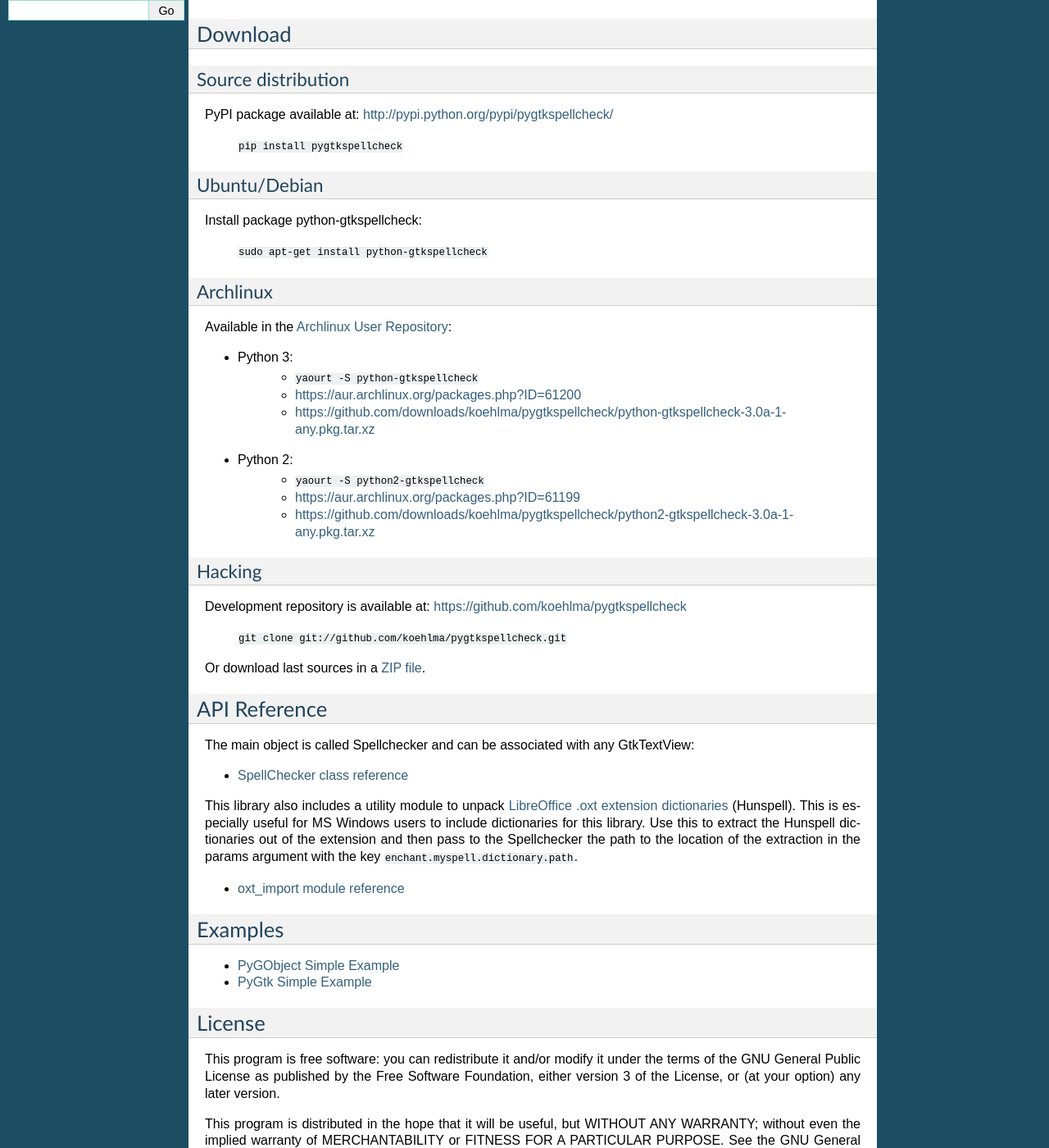
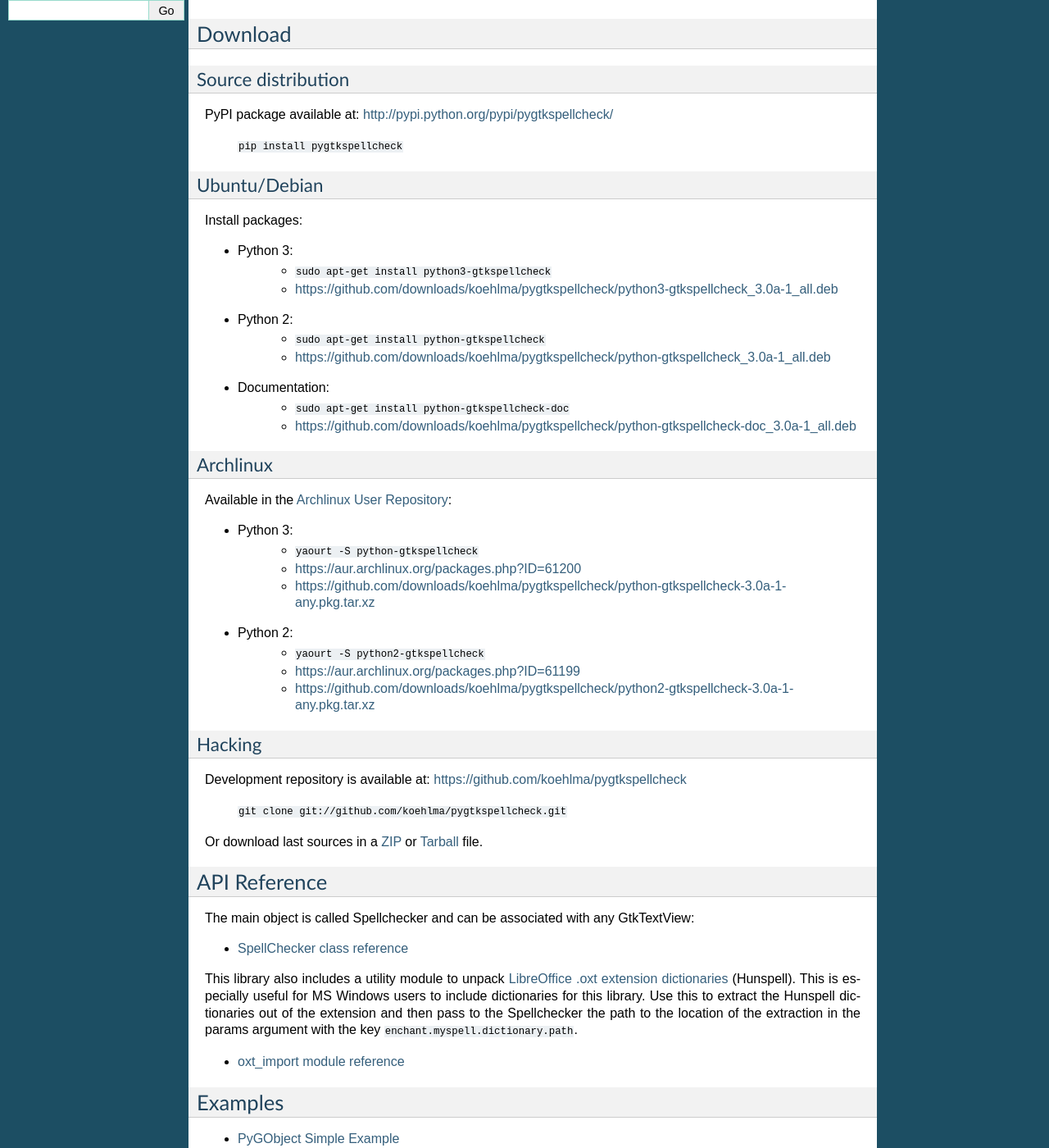
Before and after one commit to koehlma/pygtkspellcheck, a Sphinx documentation site: the page built from doc/source/index.rst, in a window 1280 px wide and 1400 px high, scrolled down 391 px. Shown: the whole window at 82% size. Built offline with Sphinx 7.4.7, drawn with Linux system fonts in a browser that asks for light colours.

Commit message:
Updating documentation to add uploaded Debian packages.

```diff
--- a/doc/source/index.rst
+++ b/doc/source/index.rst
@@ -39,9 +39,19 @@
 Ubuntu/Debian
 ^^^^^^^^^^^^^
 
-Install package python-gtkspellcheck:
+Install packages:
 
-    ``sudo apt-get install python-gtkspellcheck``
+- Python 3:
+    - ``sudo apt-get install python3-gtkspellcheck``
+    - https://github.com/downloads/koehlma/pygtkspellcheck/python3-gtkspellcheck_3.0a-1_all.deb
+
+- Python 2:
+    - ``sudo apt-get install python-gtkspellcheck``
+    - https://github.com/downloads/koehlma/pygtkspellcheck/python-gtkspellcheck_3.0a-1_all.deb
+
+- Documentation:
+    - ``sudo apt-get install python-gtkspellcheck-doc``
+    - https://github.com/downloads/koehlma/pygtkspellcheck/python-gtkspellcheck-doc_3.0a-1_all.deb
 
 Archlinux
 ^^^^^^^^^
@@ -51,14 +61,14 @@
 .. _Archlinux User Repository: https://aur.archlinux.org/
 
 - Python 3:
-	- ``yaourt -S python-gtkspellcheck``
-	- https://aur.archlinux.org/packages.php?ID=61200
-	- https://github.com/downloads/koehlma/pygtkspellcheck/python-gtkspellcheck-3.0a-1-any.pkg.tar.xz
+    - ``yaourt -S python-gtkspellcheck``
+    - https://aur.archlinux.org/packages.php?ID=61200
+    - https://github.com/downloads/koehlma/pygtkspellcheck/python-gtkspellcheck-3.0a-1-any.pkg.tar.xz
 
 - Python 2:
-	- ``yaourt -S python2-gtkspellcheck``
-	- https://aur.archlinux.org/packages.php?ID=61199
-	- https://github.com/downloads/koehlma/pygtkspellcheck/python2-gtkspellcheck-3.0a-1-any.pkg.tar.xz
+    - ``yaourt -S python2-gtkspellcheck``
+    - https://aur.archlinux.org/packages.php?ID=61199
+    - https://github.com/downloads/koehlma/pygtkspellcheck/python2-gtkspellcheck-3.0a-1-any.pkg.tar.xz
 
 Hacking
 ^^^^^^^
@@ -67,9 +77,10 @@
 
     ``git clone git://github.com/koehlma/pygtkspellcheck.git``
 
-Or download last sources in a `ZIP file`_.
+Or download last sources in a `ZIP`_ or `Tarball`_ file.
 
-.. _ZIP file: https://github.com/koehlma/pygtkspellcheck/zipball/master
+.. _ZIP: https://github.com/koehlma/pygtkspellcheck/zipball/master
+.. _Tarball: https://github.com/koehlma/pygtkspellcheck/tarball/master
 
 
 API Reference
```
